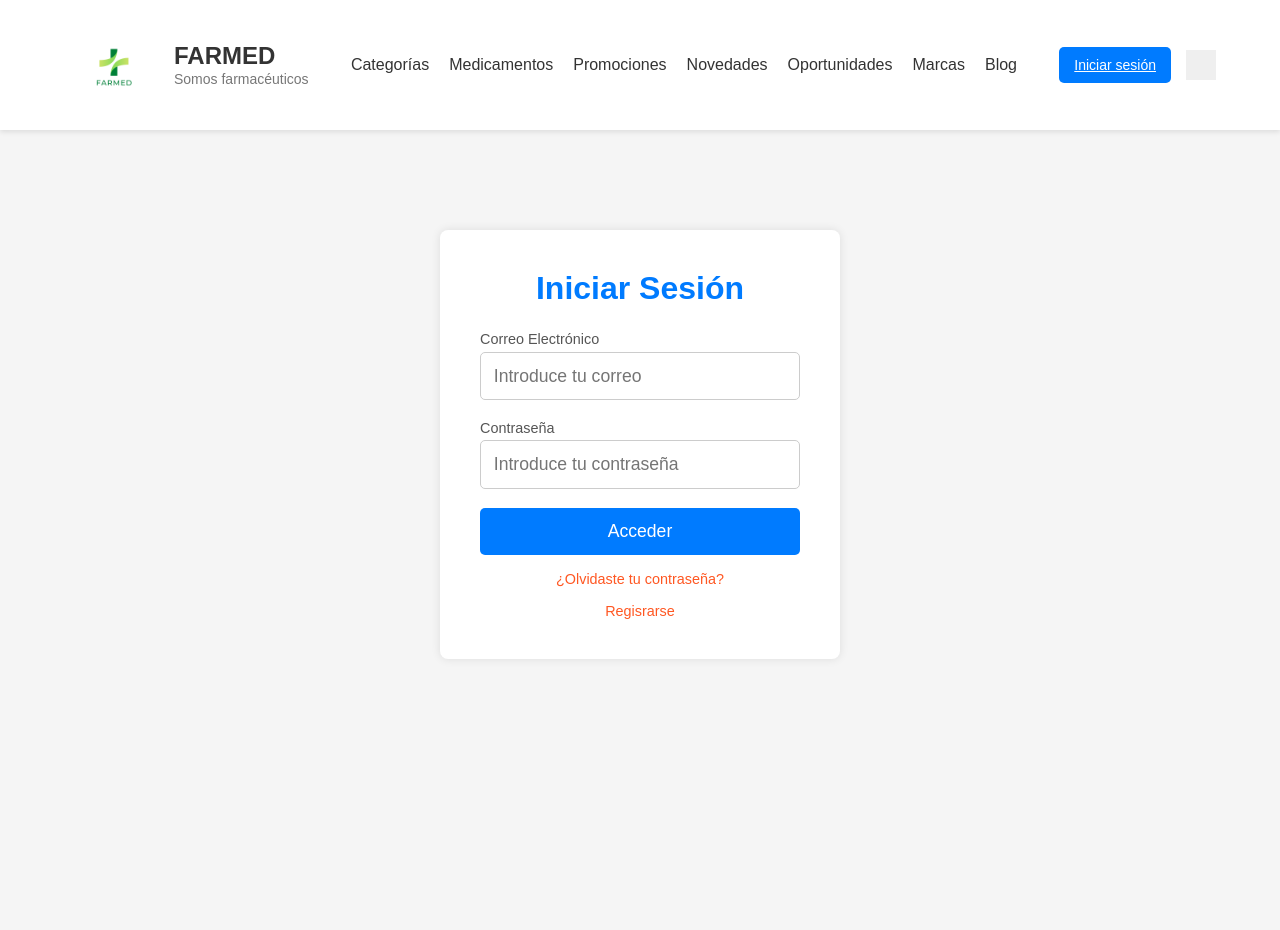
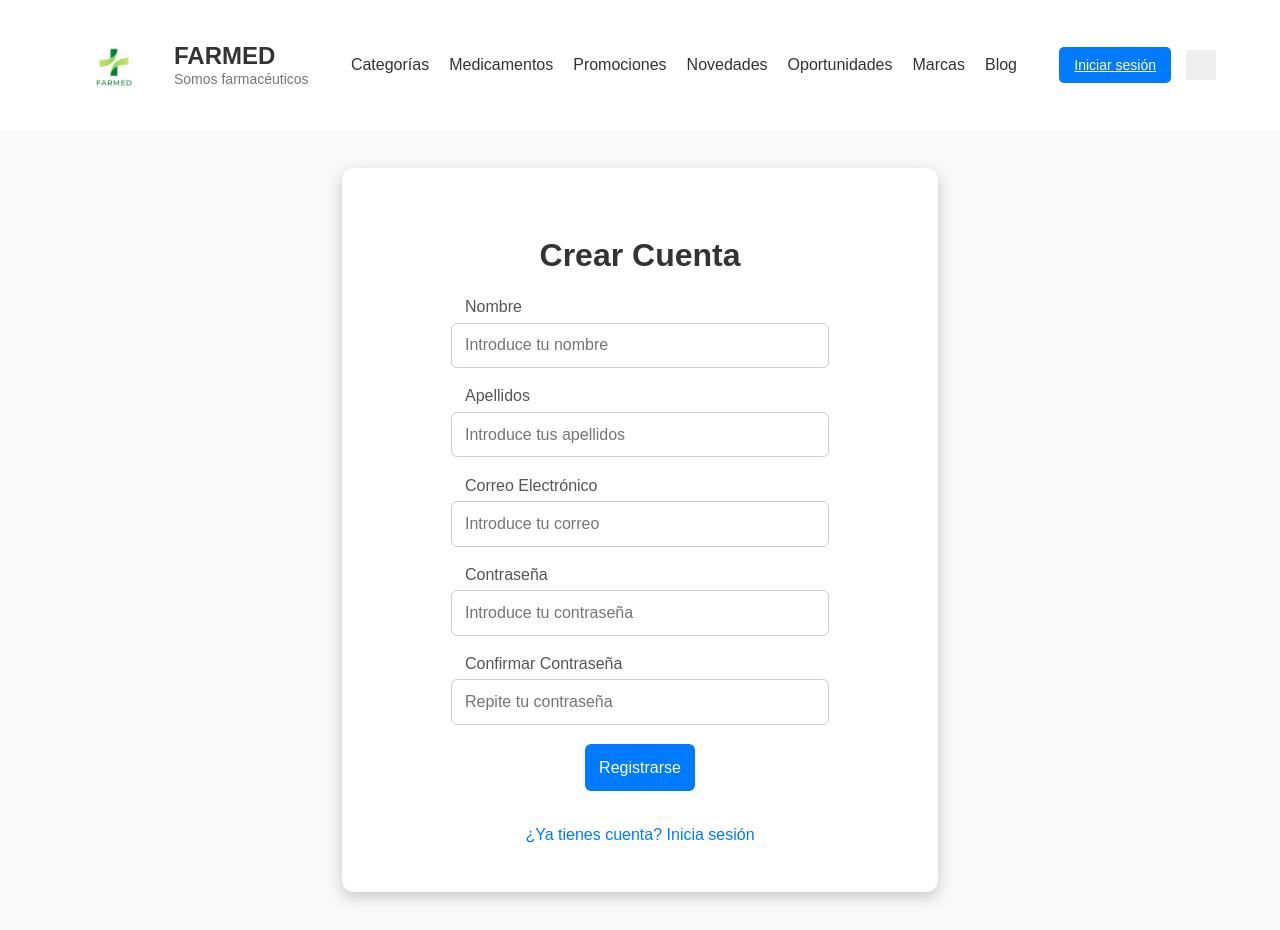
Before and after one commit to Adrian-Abril/GS2_Reto2EV, a Vue app: page /register in a window 1280 px wide. Before the commit the page ends 800 px from the top, so only its background shows below. Built offline with nearby package versions, Linux system fonts and the light colour scheme.

Commit message:
Cambios y arreglos login y register

```diff
--- a/src/assets/styles/register.scss
+++ b/src/assets/styles/register.scss
@@ -1,122 +1,86 @@
 @import "@/assets/styles/_variables.scss";
 
 
-// Estilos base
-* {
-  margin: 0;
-  padding: 0;
-  box-sizing: border-box;
-  font-family: Arial, sans-serif;
-}
-
-body {
+.register {
   display: flex;
   justify-content: center;
   align-items: center;
   height: 100vh;
-  background-color: $background-color; // Variable global
-}
-
-// Contenedor principal del login
-.login {
-  display: flex;
-  justify-content: center;
-  align-items: center;
-  width: 100%;
-  padding-top: 100px;
+  background-color: #f9f9f9;
 
   &__container {
-    width: 90%;
-    max-width: 400px;
-    background: #fff;
-    padding: 2rem;
-    border-radius: 8px;
-    box-shadow: 0 0 10px rgba(0, 0, 0, 0.1);
+    background: white;
+    padding: 3rem;
+    border-radius: 12px;
+    box-shadow: 0 5px 15px rgba(0, 0, 0, 0.2);
+    width: 100%;
+    max-width: 500px; // Tamaño de la caja
     text-align: center;
   }
 
   &__title {
-    font-size: 1.8rem;
+    font-size: 2rem;
     margin-bottom: 1.5rem;
-    color: $primary-color;
+    color: #333;
   }
 
   &__form {
     display: flex;
     flex-direction: column;
+    gap: 1.2rem;
   }
 
   &__field {
     display: flex;
     flex-direction: column;
-    margin-bottom: 1.2rem;
+    align-items: center;
+    width: 100%;
   }
 
   &__label {
-    font-size: 0.9rem;
-    margin-bottom: 0.3rem;
-    text-align: left;
+    font-size: 1rem;
     color: #555;
+    margin-bottom: 0.4rem;
+    width: 100%;
+    max-width: 350px; // Alineado con los inputs
+    text-align: left; // Asegura alineación con el input
   }
 
   &__input {
+    width: 100%;
+    max-width: 350px; // Tamaño estándar fijo
     padding: 0.8rem;
     border: 1px solid #ccc;
-    border-radius: 5px;
+    border-radius: 6px;
     font-size: 1rem;
-    transition: border 0.3s;
-
-    &:focus {
-      border-color: $primary-color;
-      outline: none;
-    }
   }
 
   &__button {
-    background: $primary-color;
+    background: #007bff;
     color: white;
-    padding: 0.8rem;
+    padding: 0.9rem;
     border: none;
-    border-radius: 5px;
+    border-radius: 6px;
+    font-size: 1rem;
     cursor: pointer;
-    font-size: 1rem;
-    transition: background 0.3s;
+    transition: background 0.3s ease;
+    max-width: 350px;
+    margin: 0 auto;
 
     &:hover {
-      background: darken($primary-color, 10%);
+      background: #0056b3;
     }
   }
 
   &__link {
+    display: block;
     margin-top: 1rem;
-    display: block;
-    font-size: 0.9rem;
-    color: $secondary-color;
+    font-size: 1rem;
+    color: #007bff;
     text-decoration: none;
 
     &:hover {
-      text-decoration: underline;
+      color: #0056b3;
     }
   }
 }
-
-// Responsive para pantallas más grandes
-@media (min-width: 768px) {
-  .login {
-    &__container {
-      padding: 2.5rem;
-    }
-
-    &__title {
-      font-size: 2rem;
-    }
-
-    &__input {
-      font-size: 1.1rem;
-    }
-
-    &__button {
-      font-size: 1.1rem;
-    }
-  }
-}
--- a/src/views/Login.vue
+++ b/src/views/Login.vue
@@ -14,7 +14,7 @@
                 </div>
                 <button type="submit" class="login__button">Acceder</button>
                 <a href="#" class="login__link">¿Olvidaste tu contraseña?</a>
-                <a href="#" class="login__link">Regisrarse</a>
+                <router-link to="/register" class="login__link">Registrarse</router-link>
             </form>
         </div>
     </div>
--- a/src/views/Register.vue
+++ b/src/views/Register.vue
@@ -1,22 +1,33 @@
 <template>
-    <div class="login">
-          <div class="login__container">
-              <h1 class="login__title">Iniciar Sesión</h1>
-              <form class="login__form">
-                  <div class="login__field">
-                      <label for="email" class="login__label">Correo Electrónico</label>
-                      <input type="email" id="email" class="login__input" placeholder="Introduce tu correo" required>
-                  </div>
-                  <div class="login__field">
-                      <label for="password" class="login__label">Contraseña</label>
-                      <input type="password" id="password" class="login__input" placeholder="Introduce tu contraseña" required>
-                  </div>
-                  <button type="submit" class="login__button">Acceder</button>
-                  <a href="#" class="login__link">¿Olvidaste tu contraseña?</a>
-                  <a href="#" class="login__link">Regisrarse</a>
-              </form>
+    <div class="register">
+      <div class="register__container">
+        <h1 class="register__title">Crear Cuenta</h1>
+        <form class="register__form">
+          <div class="register__field">
+            <label for="name" class="register__label">Nombre</label>
+            <input type="text" id="name" class="register__input" placeholder="Introduce tu nombre" required>
           </div>
+          <div class="register__field">
+            <label for="surname" class="register__label">Apellidos</label>
+            <input type="text" id="surname" class="register__input" placeholder="Introduce tus apellidos" required>
+          </div>
+          <div class="register__field">
+            <label for="email" class="register__label">Correo Electrónico</label>
+            <input type="email" id="email" class="register__input" placeholder="Introduce tu correo" required>
+          </div>
+          <div class="register__field">
+            <label for="password" class="register__label">Contraseña</label>
+            <input type="password" id="password" class="register__input" placeholder="Introduce tu contraseña" required>
+          </div>
+          <div class="register__field">
+            <label for="confirm-password" class="register__label">Confirmar Contraseña</label>
+            <input type="password" id="confirm-password" class="register__input" placeholder="Repite tu contraseña" required>
+          </div>
+          <button type="submit" class="register__button">Registrarse</button>
+          <router-link to="/login" class="register__link">¿Ya tienes cuenta? Inicia sesión</router-link>
+        </form>
       </div>
+    </div>
   </template>
 
   <script setup lang="ts">
```
